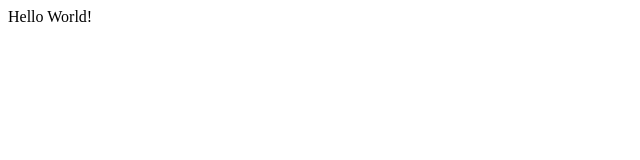
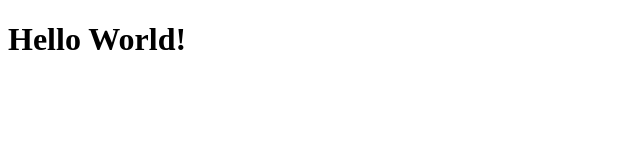
Before and after one commit to Sangwookjung/MyApp, a plain HTML site: page index.html in a window 1280 px wide. Shown: the whole page, without its empty margins (0-640 px from the left). Drawn offline with Linux system fonts and the light colour scheme.

Commit message:
update-1

```diff
--- a/index.html
+++ b/index.html
@@ -7,6 +7,6 @@
     <title>Document</title>
 </head>
 <body>
-    Hello World!
+    <h1>Hello World!</h1>
 </body>
 </html>
```
